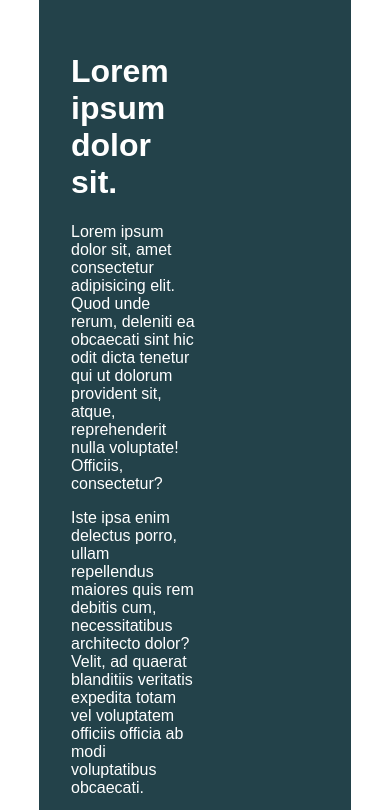
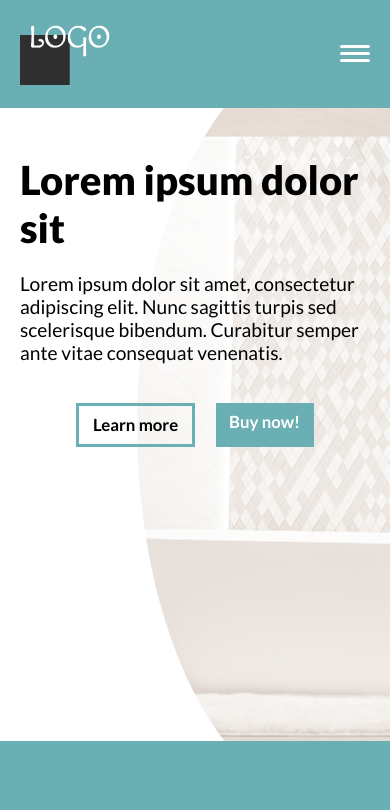
Before and after one commit to Haxikowy/21daysChallenge-RWD-byKP, a plain HTML site: page index.html in a window 390 px wide. Shown: the top 810 px of the page. Drawn offline with Linux system fonts and the light colour scheme.

Commit message:
day two -> added my design(only on mobile) im using ems on paddings/margins and rems on font size

```diff
--- a/index.html
+++ b/index.html
@@ -1,32 +1,41 @@
 <!DOCTYPE html>
 <html lang="en">
+   <head>
+      <meta charset="UTF-8" />
+      <meta name="viewport" content="width=device-width, initial-scale=1.0" />
+      <title>Day 02</title>
 
-<head>
-    <meta charset="UTF-8">
-    <meta name="viewport" content="width=device-width, initial-scale=1.0">
-    <title>Day 01</title>
+      <link rel="stylesheet" href="style.css" />
+   </head>
 
-    <link rel="stylesheet" href="style.css">
-</head>
+   <body>
+      <div class="container">
+         <header>
+            <div class="logo"><img src="img/logo.png" alt="logo" /></div>
+            <nav>
+               <span class="hamburger"></span>
+            </nav>
+         </header>
+         <main>
+            <h1>Lorem ipsum dolor sit</h1>
+            <p>
+               Lorem ipsum dolor sit amet, consectetur adipiscing elit. Nunc
+               sagittis turpis sed scelerisque bibendum. Curabitur semper ante
+               vitae consequat venenatis.
+            </p>
+            <div class="cta">
+               <a href="#" class="btn">Learn more</a>
+               <a href="#" class="btn">Buy now!</a>
+            </div>
+         </main>
+      </div>
+      <script>
+         const navElement = document.querySelector('nav');
+         const hamburger = document.querySelector('.hamburger');
 
-<body>
-    <div class="container">
-        <div class="intro-content">
-            <h1>Lorem ipsum dolor sit.</h1>
-            <p>Lorem ipsum dolor sit, amet consectetur adipisicing elit. Quod unde rerum, deleniti ea obcaecati sint hic
-                odit dicta tenetur qui ut dolorum provident sit, atque, reprehenderit nulla voluptate! Officiis,
-                consectetur?</p>
-            <p>Iste ipsa enim delectus porro, ullam repellendus maiores quis rem debitis cum, necessitatibus architecto
-                dolor? Velit, ad quaerat blanditiis veritatis expedita totam vel voluptatem officiis officia ab modi
-                voluptatibus obcaecati.</p>
-            <p>Accusantium minima iusto nobis fuga hic explicabo unde illum, perferendis et animi aperiam quaerat, eaque
-                deleniti alias blanditiis exercitationem commodi repudiandae ullam consequatur incidunt reiciendis
-                repellat officia laboriosam. Esse, modi.</p>
-            <p>Expedita cupiditate iure odit, delectus placeat optio magnam assumenda mollitia aspernatur at saepe nisi
-                commodi natus excepturi voluptate. Recusandae nisi dolorem, necessitatibus optio aliquam repellat.
-                Adipisci, incidunt. Consequuntur, natus nulla.</p>
-        </div>
-    </div>
-</body>
-
+         hamburger.addEventListener('click', () => {
+            navElement.classList.toggle('nav-toggle');
+         });
+      </script>
+   </body>
 </html>
--- a/style.css
+++ b/style.css
@@ -1,36 +1,144 @@
-/* INSTRUCTIONS
- *
- * 1) Limit the total width of
- *    the .intro-conent to about half
- *    of it's parent
- *
- * 2) Stop the text from overflowing
- *    out the bottom at small screen
- *    widths
- *
- * You may modify the HTML if needed
- *
- */
+@import url('https://fonts.googleapis.com/css2?family=Lato:wght@400;700;900&display=swap');
 
-* {
-  box-sizing: border-box;
+*,
+*::before,
+*::after {
+   margin: 0;
+   padding: 0;
+   box-sizing: border-box;
+}
+:root {
+   --accent-clr: hsl(184, 33%, 56%);
+   --dark-clr: ;
+   --black: hsl(0, 0%, 0%);
+   --white: hsl(0, 0%, 100%);
+
+   --hamburger-height: 3px;
+   font-family: 'Lato', sans-serif;
+}
+body {
+   background-color: var(--accent-clr);
 }
 
-body {
-  margin: 0;
-  font-family: sans-serif;
+header {
+   padding: 1.25em;
+   display: flex;
+   justify-content: space-between;
+   align-items: center;
 }
 
-.container {
-  background: #23424a;
-  color: white;
-
-  width: 80%;
-  margin: 0 auto;
-
-  padding: 2em;
+.logo img {
+   width: 5.625em;
 }
 
-.intro-content {
-  width: 50%;
+nav {
+   transition: all 1s ease-in-out;
 }
+
+.hamburger,
+.hamburger::before,
+.hamburger::after {
+   position: relative;
+   display: block;
+   width: 30px;
+   height: 3px;
+   background-color: var(--white);
+   border-radius: 25px;
+   opacity: 1;
+
+   transition: opacity 150ms linear, transform 250ms ease-in-out;
+}
+
+.hamburger::before,
+.hamburger::after {
+   content: '';
+   position: absolute;
+   left: 0;
+}
+.hamburger::before {
+   bottom: 7px;
+}
+
+.hamburger::after {
+   top: 7px;
+}
+
+.nav-toggle .hamburger::before {
+   opacity: 0;
+}
+
+.nav-toggle .hamburger {
+   transform: rotate(45deg);
+}
+
+.nav-toggle .hamburger::after {
+   transform: rotate(90deg) translate(-7px);
+}
+
+main {
+   position: relative;
+   height: 75vh;
+   padding: 3em 1.25em;
+   overflow: hidden;
+}
+
+main::before {
+   content: '';
+   position: absolute;
+   z-index: -1;
+   top: -10%;
+   right: -35%;
+   bottom: -10%;
+   left: 35%;
+   border-radius: 50%;
+   background: url(./img/background.jpg);
+   background-position: bottom center;
+   opacity: 0.4;
+}
+main::after {
+   content: '';
+   position: absolute;
+   z-index: -2;
+   top: 0;
+   left: 0;
+   bottom: 0;
+   right: 0;
+   background-color: var(--white);
+}
+
+main h1 {
+   font-size: 2.5rem;
+   font-weight: 900;
+   margin-bottom: 0.5em;
+}
+
+main p {
+   font-size: 1.2rem;
+   color: var(--dark-clr);
+   margin-bottom: 1.5em;
+}
+
+.cta {
+   display: flex;
+   justify-content: center;
+}
+
+.cta .btn {
+   padding: 0.5em 0.8em;
+   margin: 0.625em;
+   font-weight: bold;
+   font-size: 1.05rem;
+   text-decoration: none;
+}
+
+.cta .btn:nth-child(1) {
+   background: none;
+   border: 3px solid var(--accent-clr);
+   color: var(--black);
+}
+
+.cta .btn:nth-child(2) {
+   background: var(--accent-clr);
+   border: none;
+   color: var(--white);
+}
```
Also changed, not shown: design/desktop.png (added), design/mobile.png (added), img/background.jpg (added), img/logo.png (added).
